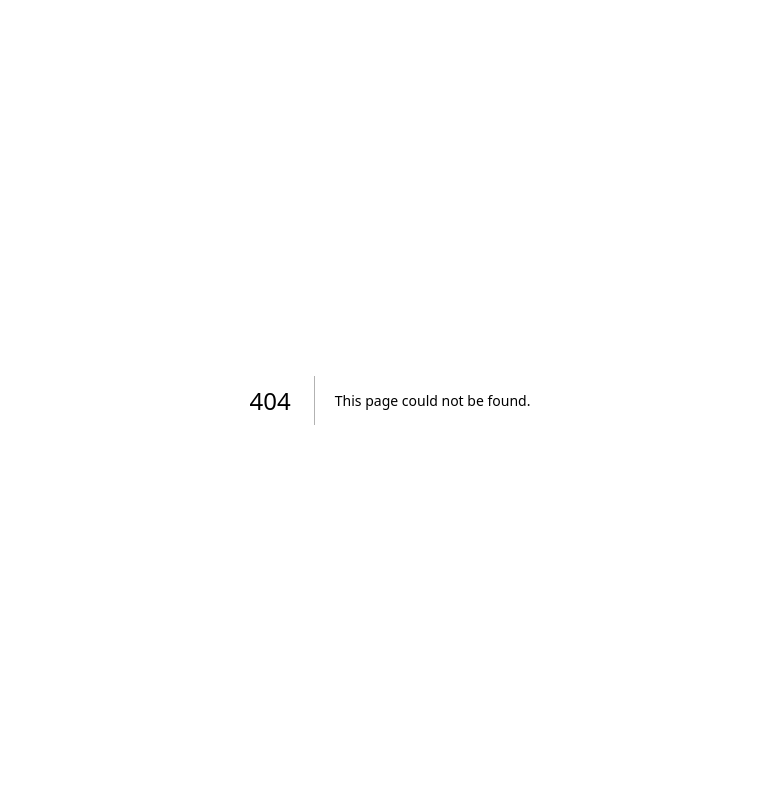
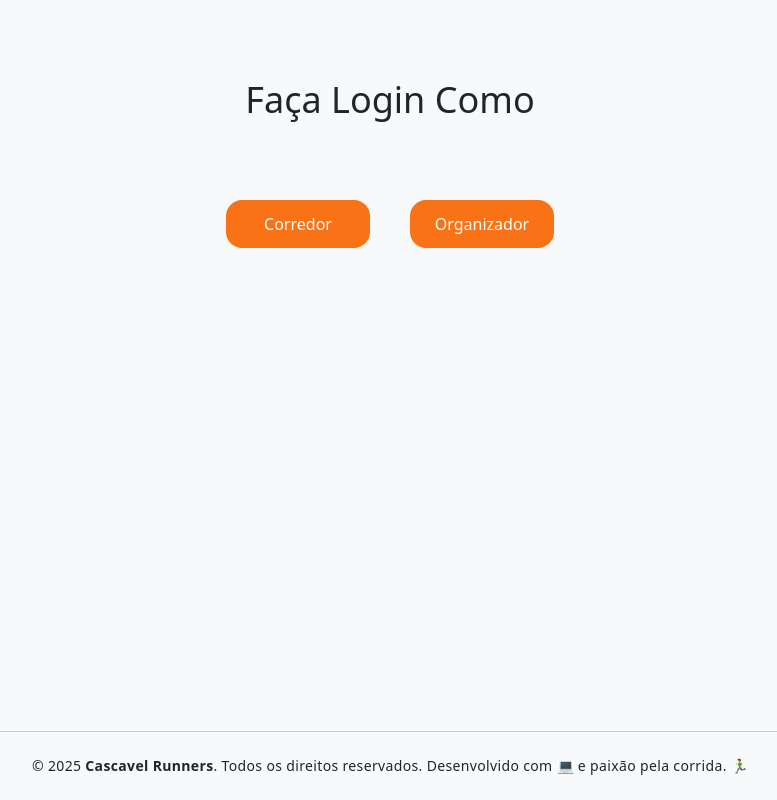
Before and after one commit to joaomidowz/cascavel-runners, a Next.js app: page /login in a window 1280 px wide. Before the commit this address had no page. Shown: the whole page, without its empty margins (250-1027 px from the left). Built offline with nearby package versions, Linux system fonts and the light colour scheme.

Commit message:
feat(login): page of login with animation, for organizer and runners

```diff
--- a/src/app/globals.css
+++ b/src/app/globals.css
@@ -17,6 +17,11 @@
   --color-btn-text: var(--btn-text);
   --color-success: var(--success);
   --color-alert: var(--alert);
+}
+
+.btn {
+  @apply bg-btn-primary py-3 px-5 rounded-2xl text-btn-text cursor-pointer
+         hover:bg-primary/60 active:bg-btn-primary/50 transition duration-500;
 }
 
 /*
--- /dev/null
+++ b/src/app/login/page.tsx
@@ -0,0 +1,63 @@
+"use client"
+
+import { useState } from "react"
+import { motion, AnimatePresence } from "framer-motion"
+import RunnerForm from "@/src/components/RunnerForm"
+import OrganizerForm from "@/src/components/OrganizerForm"
+import Footer from "@/src/components/Footer"
+
+export default function Login() {
+  const [selected, setSelected] = useState<"corredor" | "Organizador" | null>(null)
+  const [hasSelectedOnce, setHasSelectedOnce] = useState(false)
+
+  const handleSelect = (role: "corredor" | "Organizador") => {
+    if (!hasSelectedOnce) setHasSelectedOnce(true)
+    setSelected(role)
+  }
+
+  const getMotionProps = () => {
+    if (!hasSelectedOnce) {
+      return {
+        initial: { y: -100, rotateY: 180 },
+        animate: { y: 0, rotateY: 0 },
+        exit: { y: 100, rotateY: -180 },
+        transition: { duration: 0.8 },
+      }
+    }
+
+    return {
+      initial: { rotateY: 180 },
+      animate: { rotateY: 0 },
+      exit: { rotateY: -180 },
+      transition: { duration: 0.35 },
+    }
+  }
+
+  return (
+    <div className="relative min-h-screen w-full flex flex-col items-center overflow-hidden">
+      <h1 className="text-4xl text-center py-20">Faça Login Como</h1>
+
+      <div className="flex flex-row gap-10">
+        <button className="btn w-36" onClick={() => handleSelect("corredor")}>Corredor</button>
+        <button className="btn w-36" onClick={() => handleSelect("Organizador")}>Organizador</button>
+      </div>
+
+      <div className="mt-10 relative w-full max-w-md h-96 perspective mb-10">
+        <AnimatePresence mode="wait">
+          {selected === "corredor" && (
+            <motion.div key="corredor" {...getMotionProps()} className="absolute w-full h-full">
+              <RunnerForm />
+            </motion.div>
+          )}
+          {selected === "Organizador" && (
+            <motion.div key="Organizador" {...getMotionProps()} className="absolute w-full h-full">
+              <OrganizerForm />
+            </motion.div>
+          )}
+        </AnimatePresence>
+      </div>
+
+      <Footer />
+    </div>
+  )
+}
--- /dev/null
+++ b/src/components/OrganizerForm.tsx
@@ -0,0 +1,43 @@
+"use client"
+
+import { useState } from "react"
+
+export default function OrganizerForm() {
+  const [cnpj, setCnpj] = useState("")
+
+  function formatCNPJ(value: string) {
+    const numbersOnly = value.replace(/\D/g, "").slice(0, 14) // Máximo de 14 dígitos
+    return numbersOnly
+      .replace(/^(\d{2})(\d)/, "$1.$2")
+      .replace(/^(\d{2})\.(\d{3})(\d)/, "$1.$2.$3")
+      .replace(/\.(\d{3})(\d)/, ".$1/$2")
+      .replace(/(\d{4})(\d)/, "$1-$2")
+  }
+
+  function handleCnpjChange(e: React.ChangeEvent<HTMLInputElement>) {
+    setCnpj(formatCNPJ(e.target.value))
+  }
+
+  return (
+    <div className="flex flex-col gap-3 px-10">
+      <label className="pl-2 text-xl" htmlFor="email">E-mail:</label>
+      <input className="rounded-3xl py-3 px-5 bg-background outline-1 outline-primary mb-3" type="email" name="email" id="email" />
+
+      <label className="pl-2 text-xl" htmlFor="cnpj">CNPJ:</label>
+      <input
+        className="rounded-3xl py-3 px-5 bg-background outline-1 outline-primary mb-3"
+        type="text"
+        name="cnpj"
+        id="cnpj"
+        value={cnpj}
+        onChange={handleCnpjChange}
+        placeholder="00.000.000/0000-00"
+      />
+
+      <label className="pl-2 text-xl" htmlFor="password">Senha:</label>
+      <input className="rounded-3xl py-3 px-5 bg-background outline-1 outline-primary" type="password" name="password" id="password" />
+
+      <button className="btn mt-5">Login</button>
+    </div>
+  )
+}
--- /dev/null
+++ b/src/components/RunnerForm.tsx
@@ -0,0 +1,13 @@
+export default function RunnerForm() {
+    return (
+        <div className="flex flex-col gap-3 px-10">
+            <label className="pl-2 text-xl" htmlFor="">E-mail:</label>
+            <input className="rounded-3xl py-3 px-5 bg-background outline-1 outline-primary mb-3" type="email" name="email" id="email" />
+
+            <label className="pl-2 text-xl" htmlFor="">Senha:</label>
+            <input  className="rounded-3xl py-3 px-5 bg-background outline-1 outline-primary" type="password" name="password" id="password" />
+
+            <button className="btn mt-5">Login</button>
+        </div>
+    )
+}
```
